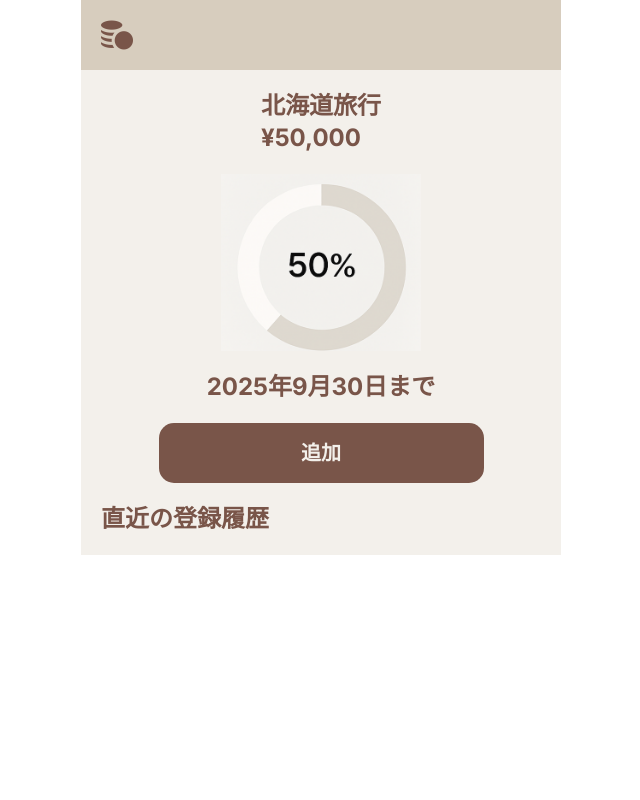
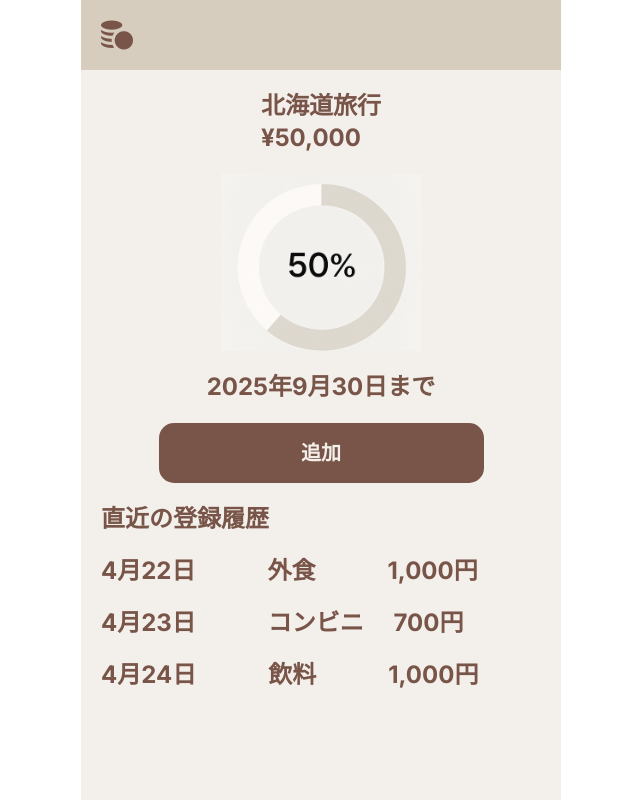
Before and after one commit to Naoya-0213/money-mindful, a Next.js app: page /home in a window 1280 px wide. Shown: the whole page, without its empty margins (319-959 px from the left). Built offline with nearby package versions, Linux system fonts and the light colour scheme.

Commit message:
ヘッダー固定！

```diff
--- a/src/app/components/header/Header.tsx
+++ b/src/app/components/header/Header.tsx
@@ -5,7 +5,7 @@ import Image from "next/image";
 
 const Header = () => {
   return (
-    <div className="flex h-[70px] w-full max-w-[480px] min-w-[320px] items-center bg-[#D7CDBE] px-5">
+    <div className="fixed top-0 z-50 flex h-[70px] w-full max-w-[480px] min-w-[320px] items-center bg-[#D7CDBE] px-5">
       <Image src="/icon/profit.png" alt="Profit Icon" width={32} height={32} />
     </div>
   );
--- a/src/app/components/home/Home.tsx
+++ b/src/app/components/home/Home.tsx
@@ -8,7 +8,7 @@ import Button from "../button/Button";
 
 const Home = () => {
   return (
-    <div className="flex w-full flex-col items-center gap-5 p-5 font-bold">
+    <div className="flex min-h-[calc(100vh-70px)] w-full flex-col items-center gap-5 p-5 font-bold">
       {/* 仮タイトル */}
       <div className="text-2xl">
         <h3>北海道旅行</h3>
@@ -29,6 +29,9 @@ const Home = () => {
       {/* 仮履歴表示 */}
       <div className="self-start text-2xl">
         <h3>直近の登録履歴</h3>
+        <p className="pt-[20px]">4月22日　　　外食　　　1,000円</p>
+        <p className="pt-[20px]">4月23日　　　コンビニ　 700円</p>
+        <p className="pt-[20px]">4月24日　　　飲料　　　1,000円</p>
       </div>
     </div>
   );
--- a/src/app/layout.tsx
+++ b/src/app/layout.tsx
@@ -38,9 +38,12 @@ export default function RootLayout({
       >
         {/* ヘッダー */}
         <Header />
+
         {/* メインセクション */}
         <main className="flex w-full justify-center">
-          <div className="w-full max-w-[480px]"> {children}</div>
+          <div className="min-h-[100vh] w-full max-w-[480px]">
+            <div className="mt-[70px]">{children}</div>
+          </div>
         </main>
 
         {/* フッター */}
```
